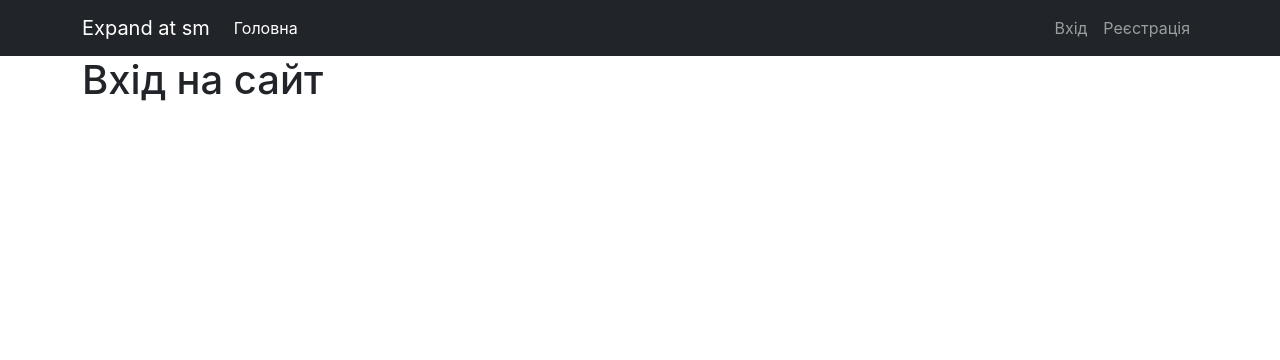
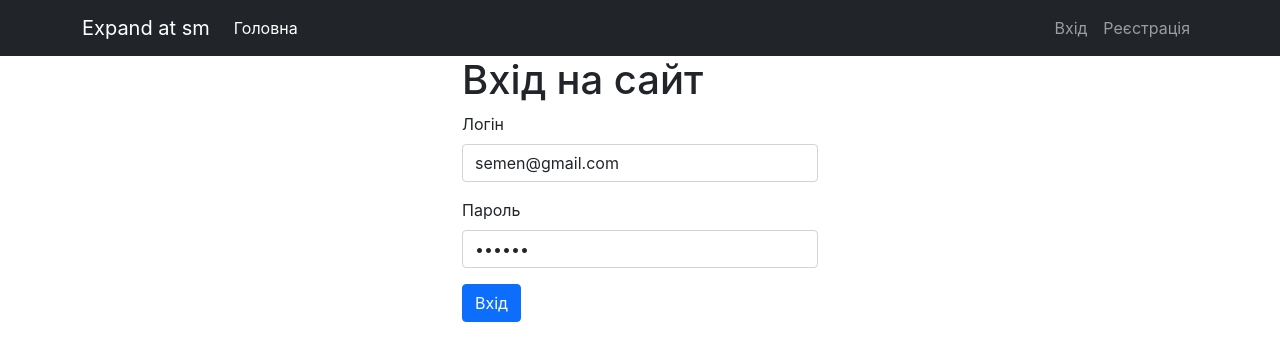
Before and after one commit to novakvova/springBootPV927, a React (Create React App) app in the folder src/main/front/: page /login in a window 1280 px wide. Shown: the top 360 px of the page. Built offline with nearby package versions, Linux system fonts and the light colour scheme.

Commit message:
Add auth begin react

```diff
--- a/src/main/front/package.json
+++ b/src/main/front/package.json
@@ -8,6 +8,7 @@
     "@testing-library/user-event": "^12.8.3",
     "axios": "^0.21.1",
     "bootstrap": "^5.1.0",
+    "classnames": "^2.3.1",
     "connected-react-router": "^6.9.1",
     "react": "^17.0.2",
     "react-dom": "^17.0.2",
--- /dev/null
+++ b/src/main/front/src/actions/auth.js
@@ -0,0 +1,30 @@
+import authSerivce from "../services/auth.serivce";
+import {
+    LOGIN_AUTH
+  } from "./types";
+
+  export const loginUser = (data) => async (dispatch) => {
+    try {
+      const res = await authSerivce.login(data);
+
+      console.log("token", res.data.username);
+
+      localStorage.setItem("user", res.data.fullName);
+
+      return userAuth(res.data, dispatch);
+
+    } catch (err) {
+      return Promise.reject(err);
+    }
+  };
+  export const userAuth = (user, dispatch) => {
+
+
+    dispatch({
+      type: LOGIN_AUTH,
+      payload: user,
+    });
+
+    return Promise.resolve(user);
+
+  };
--- a/src/main/front/src/components/auth/Login/index.js
+++ b/src/main/front/src/components/auth/Login/index.js
@@ -1,13 +1,78 @@
 import React, { Component } from 'react'
+import { validationFields } from './validate';
+import classnames from "classnames";
+import { connect } from 'react-redux';
+import { loginUser } from '../../../actions/auth';
 
 export class LoginPage extends Component {
+
+    state = {
+        username: "semen@gmail.com",
+        password: "123456",
+        errors: {}
+    }
+    submitForm = (e) => {
+        e.preventDefault();
+
+        let errors = validationFields(this.state);
+        const isValid = Object.keys(errors).length == 0;
+        if (isValid) {
+
+            this.props.loginUser(
+                {username: this.state.username, password: this.state.password}
+                );
+
+        }
+        else {
+            this.setState({errors: errors});
+        }
+        console.log('data send = ', this.state);
+    }
+
+    onChangeInputHandler = (e) => {
+        var target = e.target;
+        this.setState({
+            [target.name]: target.value
+        });
+    }
+
     render() {
+        const {username,
+            password,
+            errors} = this.state; //дестурктуризація
+        //console.log(this);
+        console.log("Login props", this.props);
         return (
-            <div>
-                <h1>Вхід на сайт</h1>
+            <div className="row">
+                <div className="col-md-4 offset-md-4">
+                    <h1>Вхід на сайт</h1>
+                    {/* <img src="http://localhost:8087/files/1.jpg"/> */}
+                    <form onSubmit = {this.submitForm}>
+                        <div className="mb-3">
+                            <label htmlFor="username" className="form-label">Логін</label>
+                            <input type="text" className="form-control"
+                                id="username"
+                                name="username"
+                                value={username}
+                                onChange={this.onChangeInputHandler}/>
+
+                        </div>
+                        <div className="mb-3">
+                            <label htmlFor="password" className="form-label">Пароль</label>
+                            <input type="password" className={classnames("form-control",
+                                                        {"is-invalid": errors.password})}
+                                id="password"
+                                name="password"
+                                value={password}
+                                onChange={this.onChangeInputHandler} />
+                            {!!errors.password && <div className="invalid-feedback">{errors.password}</div>}
+                        </div>
+                        <button type="submit" className="btn btn-primary">Вхід</button>
+                    </form>
+                </div>
             </div>
         )
     }
 }
 
-export default LoginPage
+export default connect(null, {loginUser})(LoginPage);
--- /dev/null
+++ b/src/main/front/src/components/auth/Login/validate.js
@@ -0,0 +1,21 @@
+function validationFields(items) {
+    let errors = {};
+    if(items.username.trim() == '')
+    {
+        errors = {
+            ...errors,
+            username: "Поле логіє є пустим"
+        };
+    }
+
+    if(items.password.trim() == '')
+    {
+        errors = {
+            ...errors,
+            password: "Поле пароля є пустим"
+        };
+    }
+    return errors;
+}
+
+export {validationFields};
--- /dev/null
+++ b/src/main/front/src/http-common.js
@@ -0,0 +1,8 @@
+import axios from "axios";
+
+export default axios.create({
+  baseURL: "http://localhost:8082/",
+  headers: {
+    "Content-type": "application/json"
+  }
+});
--- /dev/null
+++ b/src/main/front/src/reducers/auth.js
@@ -0,0 +1,26 @@
+import {
+    LOGIN_AUTH
+  } from "../actions/types";
+
+  const initialState = {
+    isAuth: false,
+    username: ""
+  };
+
+  function authReducer(auth = initialState, action) {
+    const { type, payload } = action;
+
+    switch (type) {
+
+      case LOGIN_AUTH:
+        return {
+          isAuth: true,
+          username: payload.fullName
+        };
+
+      default:
+        return auth;
+    }
+  };
+
+  export default authReducer;
--- /dev/null
+++ b/src/main/front/src/services/auth.serivce.js
@@ -0,0 +1,14 @@
+import http from "../http-common";
+
+class AuthDataService {
+
+    login(data) {
+        return http.post("api/public/login", data);
+    }
+
+    register(data) {
+        return http.post("api/public/register", data);
+    }
+}
+
+export default new AuthDataService();
```
